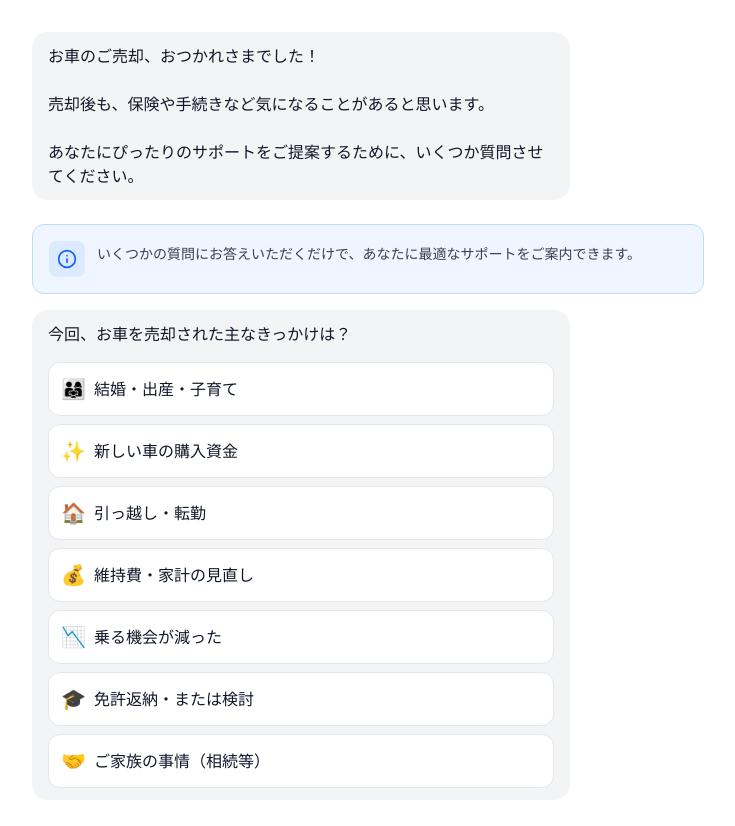
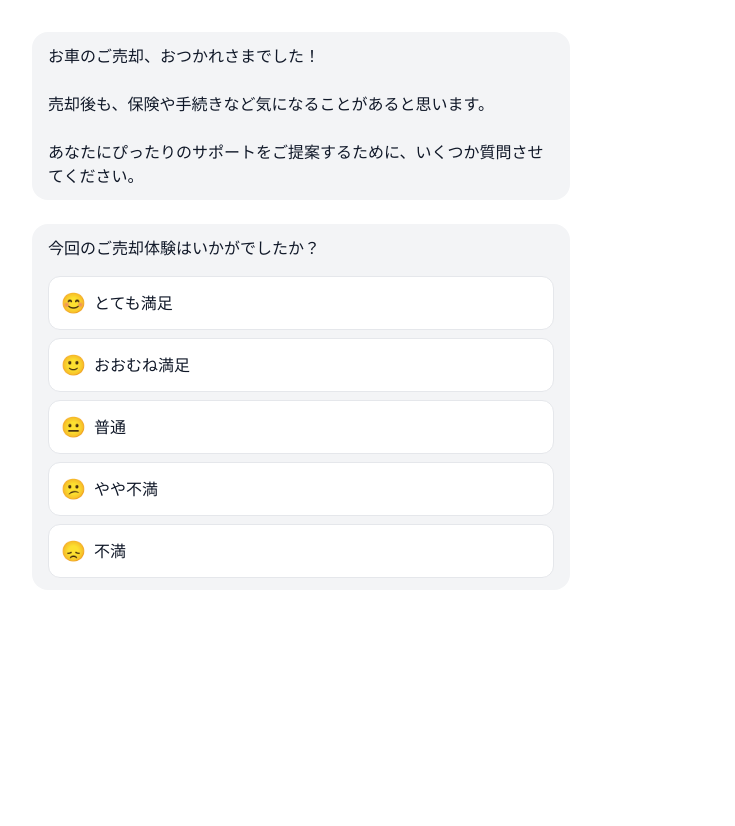
Before and after one commit to 045fortyfive/sonpoGPT, a Next.js app: page /survey in a window 1280 px wide. Shown: the top 826 px of the page, without its empty margins (272-1007 px from the left). After the commit the page ends 800 px from the top, so only its background shows below. Built offline with nearby package versions, Linux system fonts and the light colour scheme.

Commit message:
feat: [sonpoGPT-w08] /survey再設計 - /sellerの設計思想ベース（純粋なアンケート→教育→提案）

```diff
--- a/src/data/surveyQuestions.ts
+++ b/src/data/surveyQuestions.ts
@@ -1,151 +1,169 @@
 /**
  * 総合ソリューションアンケート - 質問データ定義
  *
- * 買取完了画面をきっかけにしたアンケートの質問データを定義
- * シナリオ分岐機能に対応（A:買い替え、B:手放し、C:運転終了）
+ * /sellerの設計思想ベース: 「価値提供が先、提案は後」
+ *
+ * Phase 1: 満足度調査（純粋なアンケート - 信頼構築）
+ * Phase 2: 状況確認と教育（ナーチャリング）
+ * Phase 3: 解決策提案（最後に提案）
  */
 
 import { SurveyQuestion } from '@/types/survey';
 
 export const surveyQuestions: SurveyQuestion[] = [
-  // Phase 1: Trigger（きっかけ - シナリオ決定）
+  // ============================================
+  // Phase 1: 満足度調査（純粋なアンケート - 信頼構築）
+  // ============================================
+
+  // Q1: 満足度
   {
-    id: 'trigger',
+    id: 'satisfaction',
     phase: 'trigger',
     type: 'single',
-    text: '今回、お車を売却された主なきっかけは？',
+    text: '今回のご売却体験はいかがでしたか？',
+    options: [
+      { value: 'very-satisfied', label: 'とても満足', icon: '😊' },
+      { value: 'satisfied', label: 'おおむね満足', icon: '🙂' },
+      { value: 'neutral', label: '普通', icon: '😐' },
+      { value: 'unsatisfied', label: 'やや不満', icon: '😕' },
+      { value: 'very-unsatisfied', label: '不満', icon: '😞' },
+    ],
+  },
+
+  // Q2: よかった点
+  {
+    id: 'goodPoint',
+    phase: 'trigger',
+    type: 'single',
+    text: 'ありがとうございます。特によかった点を教えてください。',
+    options: [
+      { value: 'price', label: '査定額の高さ', icon: '💰' },
+      { value: 'process', label: '手続きのスムーズさ', icon: '📋' },
+      { value: 'staff', label: 'スタッフの対応', icon: '👤' },
+      { value: 'speed', label: 'スピード', icon: '⚡' },
+    ],
+  },
+
+  // Q3: 改善点（シナリオ分岐のトリガーを兼ねる）
+  {
+    id: 'concern',
+    phase: 'trigger',
+    type: 'single',
+    text: '貴重なフィードバックをありがとうございます。もし気になる点があれば教えてください。',
+    options: [
+      { value: 'price', label: '査定額', icon: '💵' },
+      { value: 'process', label: '手続き', icon: '📝' },
+      { value: 'after-sale', label: '売却後のことが不明', icon: '❓', nextScenario: 'B' },
+      { value: 'none', label: '特になし', icon: '✅' },
+    ],
+  },
+
+  // ============================================
+  // Phase 2: 状況確認と教育（ナーチャリング）
+  // ============================================
+
+  // Q4: 保険の状況（ブリッジメッセージ付き）
+  {
+    id: 'insurance',
+    phase: 'situation',
+    type: 'single',
+    text: '自動車保険は今どうなっていますか？',
+    // ブリッジメッセージとして表示するヒント
     hint: {
-      text: 'いくつかの質問にお答えいただくだけで、あなたに最適なサポートをご案内できます。',
+      text: '最後に、手続き忘れで損をしないために... 大切な車の「保険」の状況だけ確認させてください。',
       type: 'info',
     },
     options: [
-      { value: 'lifecycle', label: '結婚・出産・子育て', icon: '👨‍👩‍👧', nextScenario: 'A' },
-      { value: 'buying', label: '新しい車の購入資金', icon: '✨', nextScenario: 'A' },
-      { value: 'moving', label: '引っ越し・転勤', icon: '🏠', nextScenario: 'B' },
-      { value: 'cost', label: '維持費・家計の見直し', icon: '💰', nextScenario: 'B' },
-      { value: 'reduce', label: '乗る機会が減った', icon: '📉', nextScenario: 'B' },
-      { value: 'license', label: '免許返納・または検討', icon: '🎓', nextScenario: 'C' },
-      { value: 'care', label: 'ご家族の事情（相続等）', icon: '🤝', nextScenario: 'C' },
+      { value: 'active', label: 'そのまま残っている' },
+      { value: 'cancelled', label: '解約した' },
+      { value: 'unknown', label: '分からない' },
     ],
   },
 
-  // Phase 2: Situation（状況 - シナリオ別）
-
-  // Scenario A: 買い替え
+  // Q5: 保険が残っている場合 - 今後の対応
   {
-    id: 'nextCar',
+    id: 'insuranceAction',
     phase: 'situation',
-    branchId: 'A', // 買い替え層のみ
     type: 'single',
-    text: '次のお車について教えてください',
+    text: '保険の今後の対応について、どうされますか？',
+    showIf: { questionId: 'insurance', values: ['active'] },
+    // 教育メッセージ
     hint: {
-      text: '次の車の状況に応じて、保険の切替タイミングや手続きをご案内します。',
-      type: 'tip',
-    },
-    options: [
-      { value: 'decided', label: 'すでに決まっている（納車待ち）' },
-      { value: 'searching', label: 'これから探す', solutionIds: ['car-search'] },
-      { value: 'none', label: '一時的に車なし生活にする' },
-    ],
-  },
-  {
-    id: 'insuranceStatusA',
-    phase: 'situation',
-    branchId: 'A', // 買い替え層のみ
-    type: 'single',
-    text: '自動車保険はどうなっていますか？',
-    hint: {
-      text: '現在の保険を一時停止すると、次の車までの期間の保険料を節約できます。',
+      text: '車を手放した後も保険が残っていると、使っていないのに保険料が発生し続けます。さらに放置すると「等級」がリセットされ、次に車を持った時に保険料が高くなる可能性があります。',
       type: 'nudge',
     },
     options: [
-      { value: 'active', label: 'まだ有効', solutionIds: ['insurance-suspend', 'insurance-review'] },
-      { value: 'cancelled', label: '解約済み' },
-      { value: 'unknown', label: '分からない', solutionIds: ['insurance-review'] },
+      { value: 'transfer', label: '次の車に引き継ぐ予定' },
+      { value: 'suspend', label: '一時停止（中断証明書）を取りたい', solutionIds: ['insurance-suspend'] },
+      { value: 'cancel', label: '解約したい', solutionIds: ['insurance-review'] },
+      { value: 'unsure', label: '何をすればいいか分からない', solutionIds: ['insurance-suspend', 'insurance-review'] },
     ],
   },
 
-  // Scenario B: 手放し
+  // Q6: 今後の予定（保険が残っている場合）
+  {
+    id: 'futurePlan',
+    phase: 'situation',
+    type: 'single',
+    text: '今後、車を持つ予定はありますか？',
+    showIf: { questionId: 'insuranceAction', values: ['suspend', 'unsure'] },
+    options: [
+      { value: 'decided', label: 'すでに次の車が決まっている' },
+      { value: 'maybe', label: 'そのうち乗り換えるかも' },
+      { value: 'no-car', label: 'しばらく車なし生活' },
+    ],
+  },
+
+  // Q7: 駐車場の状況（車なし生活の場合）
   {
     id: 'parking',
     phase: 'situation',
-    branchId: 'B', // 手放し層のみ
     type: 'single',
     text: '空いた駐車場はどうされますか？',
-    hint: {
-      text: '使わなくなった駐車場を貸し出すことで、月額数万円の収入になることもあります。',
-      type: 'tip',
-    },
+    showIf: { questionId: 'futurePlan', values: ['no-car'] },
     options: [
       { value: 'vacant', label: '空きになる' },
       { value: 'moving', label: '引っ越すのでなくなる' },
-      { value: 'use', label: '別の用途で使う' },
+      { value: 'other-use', label: '別の用途で使う' },
     ],
   },
-  // 教育的質問: 駐車場収益化の認知確認
+
+  // Q8: 駐車場収益化の教育
   {
     id: 'parkingAwareness',
     phase: 'situation',
-    branchId: 'B',
     type: 'single',
     text: '使わなくなった駐車場を貸し出して収入を得られることをご存知ですか？',
     showIf: { questionId: 'parking', values: ['vacant'] },
+    hint: {
+      text: '空いた駐車場を活用して、月々数千円〜数万円の収入を得ている方もいらっしゃいます。',
+      type: 'tip',
+    },
     options: [
       { value: 'yes', label: 'はい、知っています' },
       { value: 'no', label: 'いいえ、知りませんでした', solutionIds: ['parking-share'] },
       { value: 'interested', label: '知らなかったけど興味がある', solutionIds: ['parking-share'] },
     ],
   },
+
+  // Q9: 現在の保険料（最後の質問）
   {
-    id: 'insuranceStatusB',
+    id: 'currentPremium',
     phase: 'situation',
-    branchId: 'B', // 手放し層のみ
     type: 'single',
-    text: '自動車保険はどうなっていますか？',
+    text: '参考までに、現在の年間保険料を教えてください。',
+    showIf: { questionId: 'insurance', values: ['active'] },
     hint: {
-      text: '車を手放した後も保険が有効なら、一時停止で保険料を節約できます。',
-      type: 'nudge',
-    },
-    options: [
-      { value: 'active', label: 'まだ有効', solutionIds: ['insurance-suspend', 'insurance-review'] },
-      { value: 'cancelled', label: '解約済み' },
-      { value: 'unknown', label: '分からない', solutionIds: ['insurance-review'] },
-    ],
-  },
-
-  // Scenario C: 運転終了
-  {
-    id: 'mobility',
-    phase: 'situation',
-    branchId: 'C', // 運転終了層のみ
-    type: 'single',
-    text: '今後の移動手段について不安はありますか？',
-    hint: {
-      text: '運転を終えても、タクシーや配車サービスなど、便利な移動手段があります。',
+      text: '保険料の目安を教えていただければ、どのくらい節約できるかお伝えできます。',
       type: 'info',
     },
     options: [
-      { value: 'anxiety', label: '買い物や通院が不安', solutionIds: ['mobility-alternative'] },
-      { value: 'safe', label: '特にない（家族がいる/便利）' },
+      { value: 'under-3', label: '3万円未満' },
+      { value: '3-5', label: '3〜5万円' },
+      { value: '5-7', label: '5〜7万円' },
+      { value: '7-10', label: '7〜10万円' },
+      { value: 'over-10', label: '10万円以上' },
+      { value: 'unknown', label: '分からない' },
     ],
   },
-  {
-    id: 'insuranceStatusC',
-    phase: 'situation',
-    branchId: 'C', // 運転終了層のみ
-    type: 'single',
-    text: '自動車保険はどうなっていますか？',
-    hint: {
-      text: '運転を終えられた場合、保険の解約や一時停止で固定費を削減できます。',
-      type: 'tip',
-    },
-    options: [
-      { value: 'active', label: 'まだ有効', solutionIds: ['insurance-suspend', 'insurance-review'] },
-      { value: 'cancelled', label: '解約済み' },
-      { value: 'unknown', label: '分からない', solutionIds: ['insurance-review'] },
-    ],
-  },
-
-  // Phase 3: Needs（ニーズ）は削除
-  // Phase 2の回答から自動的にソリューションを提案するため、needs質問は不要
 ];
```
Also changed, not shown: 1 other file (tests, documents, lock files or other folders).
